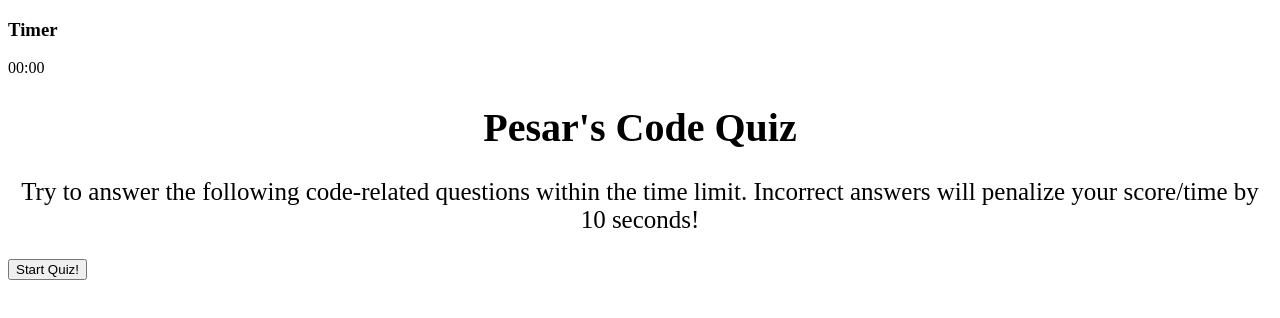
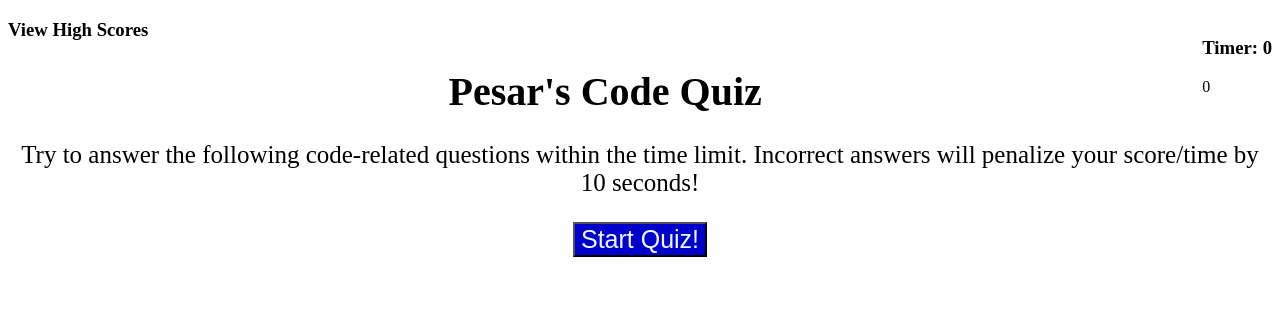
Before and after one commit to cpesar/pesars-code-quiz, a plain HTML site: page index.html in a window 1280 px wide. Drawn offline with Linux system fonts and the light colour scheme.

Commit message:
display time and high score using css properties

```diff
--- a/assets/css/style.css
+++ b/assets/css/style.css
@@ -1,10 +1,21 @@
-#high-score-btn {
-  text-align: left;
+
+
+#timer {
+
+  float: inline-end;
 }
 
-#time-btn {
-  text-align: end;
+/* #time {
+  position: absolute;
+} */
+
+
+
+#high-score {
+  position: relative;
 }
+
+
 
 
 .hide {
@@ -32,8 +43,12 @@
   padding-top: 100px;
 
 }
-#btn{
+#start{
   font-size: 25px;
   color: aliceblue;
   background-color: #0000cd
 }
+
+.wrapper {
+  text-align: center;
+}
--- a/index.html
+++ b/index.html
@@ -13,8 +13,15 @@
       <button id="high-score-btn">View High Scores</button>
     </div> -->
     <div id="timer">
-      <h3>Timer</h3>
-      <p id="time">00:00</p>
+      <h3>Timer: 0</h3>
+      <p id="time">0</p>
+    </div>
+
+
+
+
+    <div id="high-score">
+      <h3 class="high">View High Scores</h3>
     </div>
 
   </header>
@@ -32,7 +39,7 @@
     </div>
     <div id="end-screen" class="hide">
       <h2>Quiz Over!</h2>
-      <p>Your final score is <span id="final-score"></span>.</p>
+      <p>Your final score is: <span id="final-score"></span>.</p>
         <p>
           Enter initials: <input type="text" id="initials" max="3" />
           <button id="submit">Submit</button>
```
